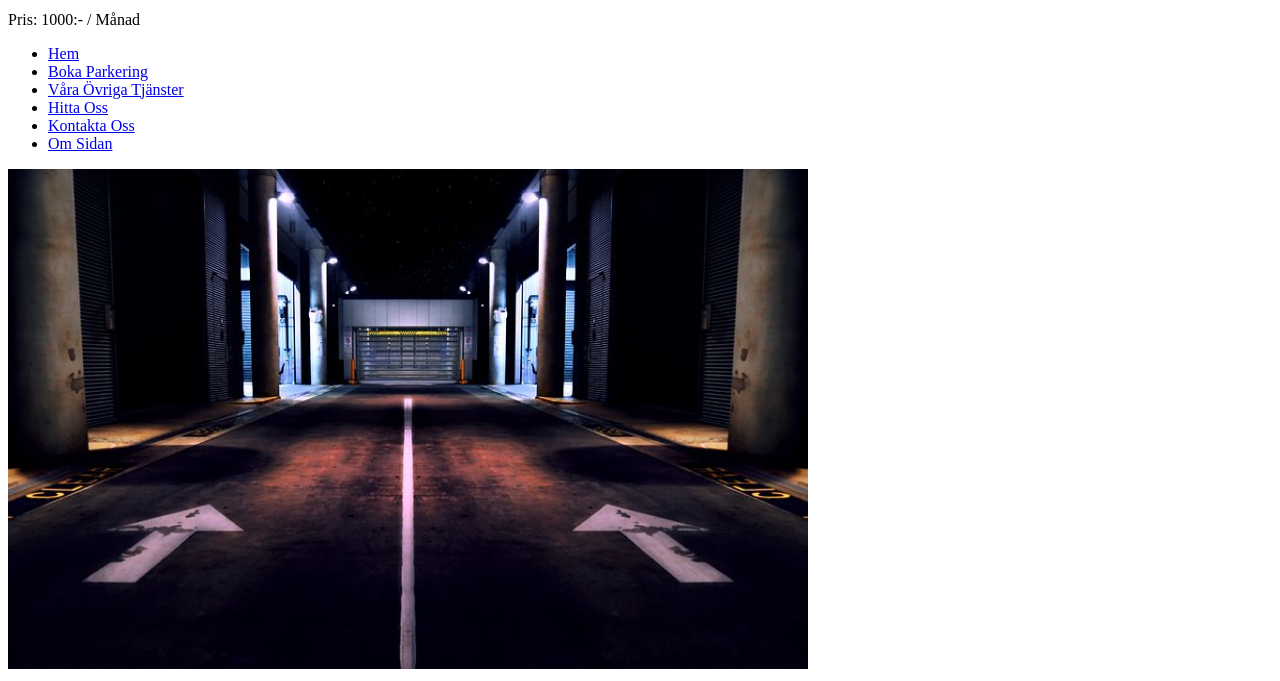
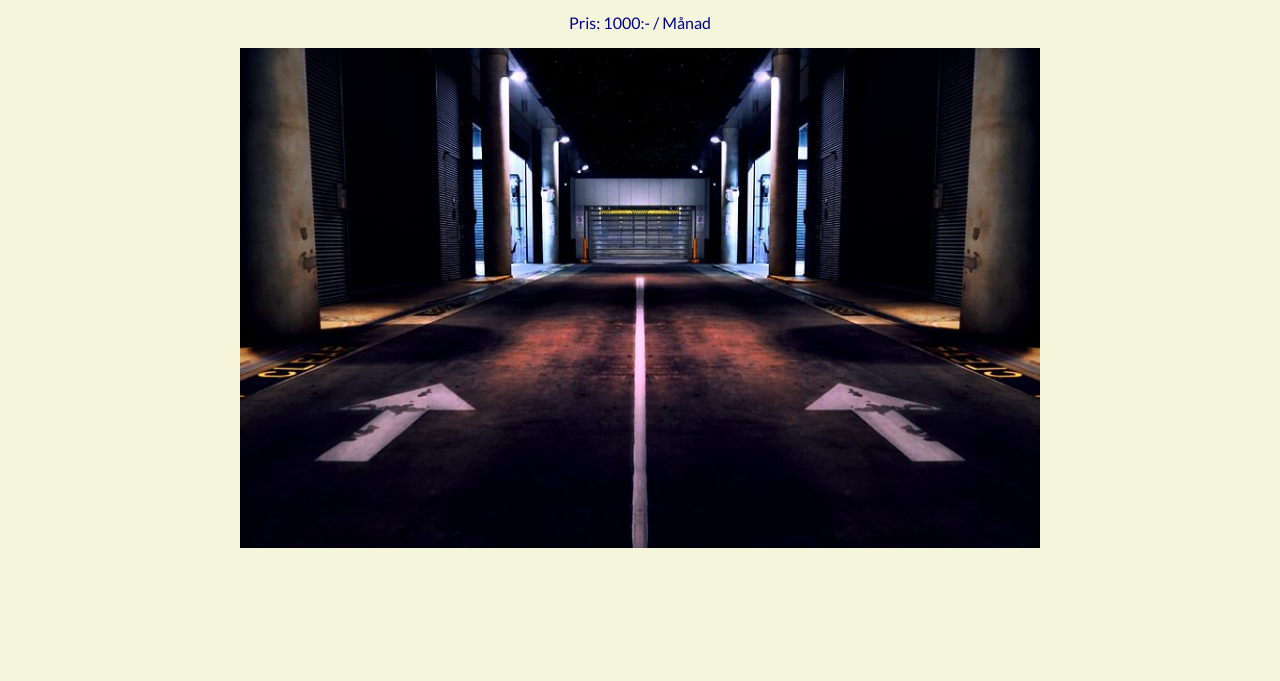
Before and after one commit to Mitterathod/Deluxe-parkering, a plain HTML site: page boka.html in a window 1280 px wide. Shown: the part 144-825 px from the top of the page. After the commit the page ends 800 px from the top, so only its background shows below. Drawn offline with nearby package versions, Linux system fonts and the light colour scheme; a web font is replaced by a local one.

Commit message:
massa korrigeringar

```diff
--- a/boka.html
+++ b/boka.html
@@ -12,7 +12,7 @@
     <meta name="viewport" content="width=device-width, initial-scale"1.0>
     <meta http-equiv="X-UA-Compatible" content="ie=edge">
     <title>Deluxe Parkering</title>
-    <link rel="stylesheet" type="design.css" href="maindesign.css/design.css"/>
+    <link rel="stylesheet" type="text/css" href="maindesign.css/design.css"/>
 
     <title>Deluxe Parkering</title> </head>
 </head>
```
Also changed, not shown: hitta.html (+1 -1 lines), kontakt.html (+1 -1 lines), omoss.html (+1 -1 lines), ovriga.html (+1 -1 lines), 1 other file.
